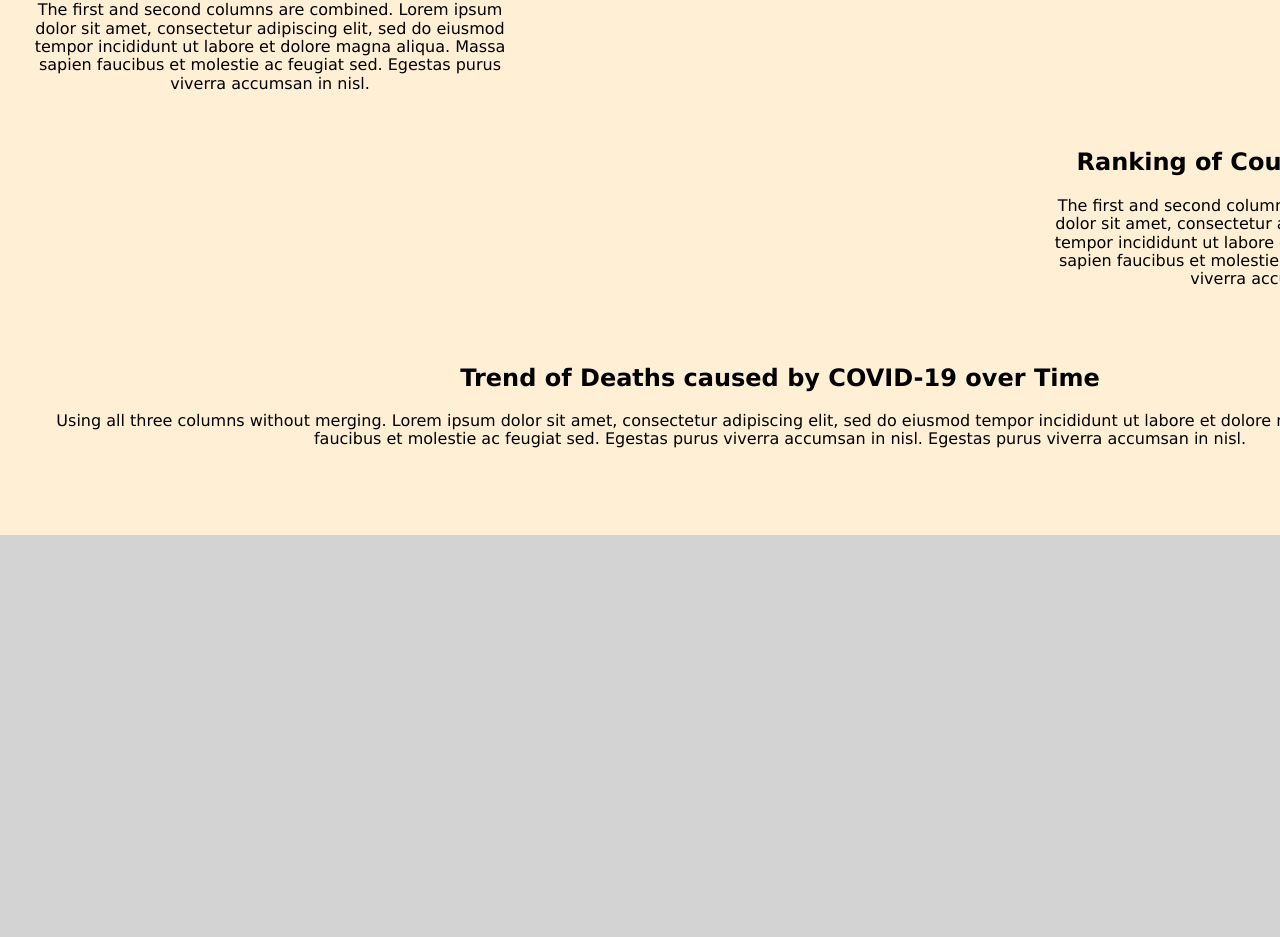
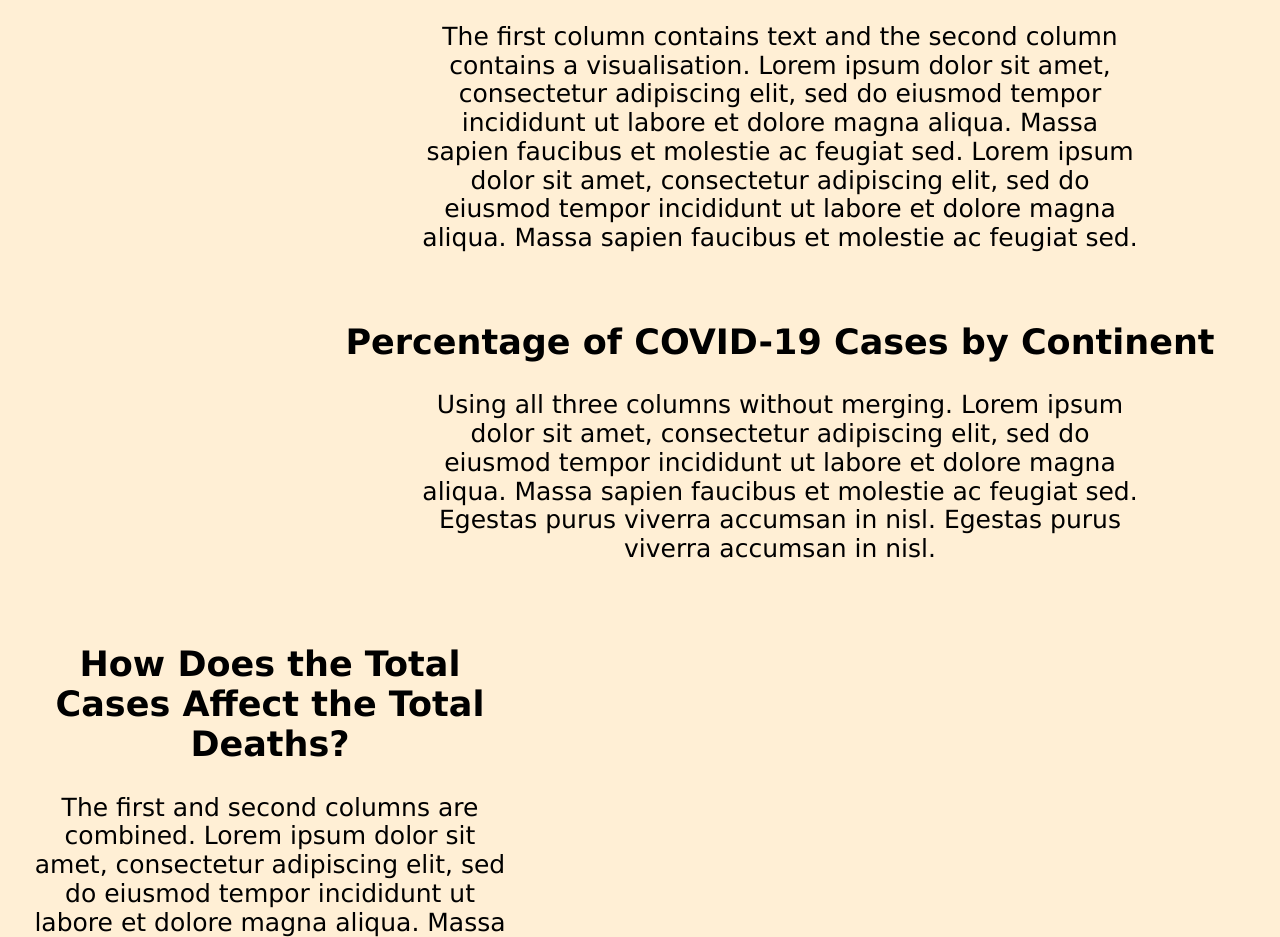
Before and after one commit to ngkaiyi00/Data-Visualization-Using-Vega-Lite, a plain HTML site: page index.html in a window 1280 px wide. Shown: the part 612-1549 px from the top of the page. Before the commit the page ends 1147 px from the top, so only its background shows below. Drawn offline with nearby package versions, Linux system fonts and the light colour scheme; a script that the page names is missing.

Commit message:
Update styles.css

```diff
--- a/css/styles.css
+++ b/css/styles.css
@@ -4,7 +4,19 @@ body *{
 
 h1 {
     font-weight: 900;
+    font-size: 70px;
 }
+
+h2 {
+    font-size: 35px;
+}
+
+p {
+    font-size: 25px;
+    max-width: 45ch;
+    margin: auto;
+}
+
 
 body {
     background-color: lightgray;
@@ -28,10 +40,14 @@ h1 {
 
 .description-right {
     padding-left: 20px;
+    padding-top: 40px;
+    padding-bottom: 40px;
 }
 
 .description-left {
     padding-right: 20px;
+    padding-top: 40px;
+    padding-bottom: 40px;
 }
 
 .pure-g {
```
